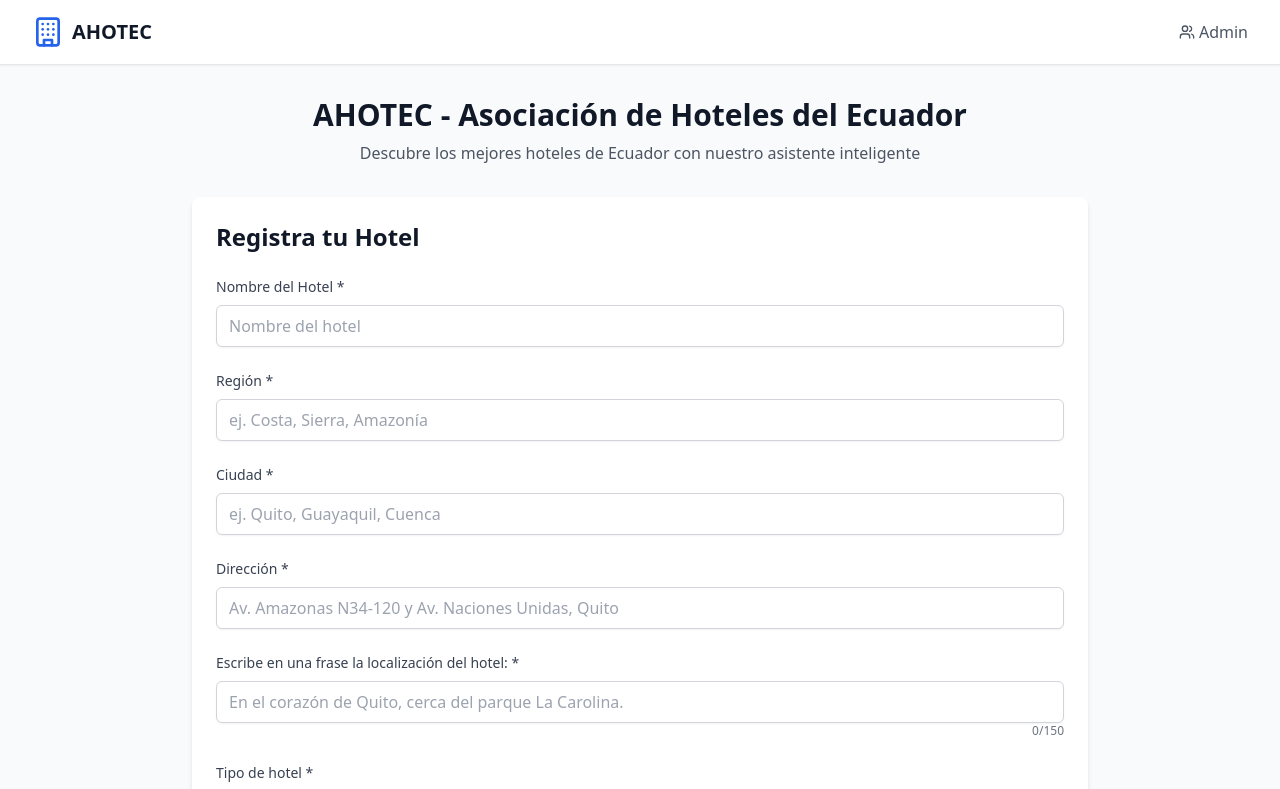
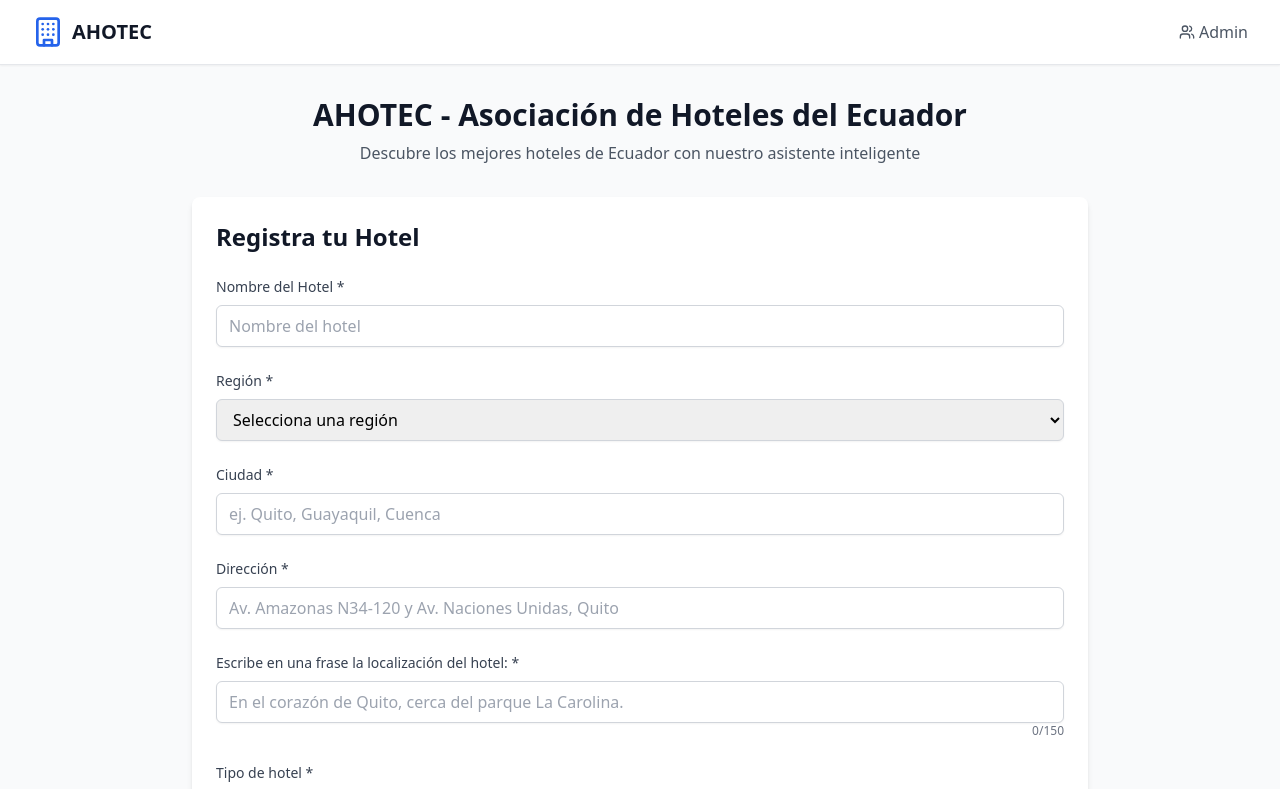
Before and after one commit to Mau567/AHOTEC_chatbot, a Next.js app: page / in a window 1280 px wide. Shown: the top 789 px of the page. Built offline with nearby package versions, Linux system fonts and the light colour scheme.

Commit message:
Refactor region input in hotel registration form to use a dropdown selection, enhancing user experience with predefined options and improved validation.

```diff
--- a/app/page.tsx
+++ b/app/page.tsx
@@ -355,16 +355,20 @@ export default function Home() {
                 <label htmlFor="region" className="block text-sm font-medium text-gray-700 mb-2">
                   Región *
                 </label>
-                <input
-                  type="text"
+                <select
                   id="region"
                   name="region"
                   value={formData.region}
-                  onChange={handleFormChange}
+                  onChange={handleSelectChange}
                   required
                   className="w-full px-3 py-2 border border-gray-300 rounded-md shadow-sm focus:outline-none focus:ring-2 focus:ring-blue-500 focus:border-blue-500"
-                  placeholder="ej. Costa, Sierra, Amazonía"
-                />
+                >
+                  <option value="">Selecciona una región</option>
+                  <option value="Costa">Costa</option>
+                  <option value="Sierra">Sierra</option>
+                  <option value="Amazonía">Amazonía</option>
+                  <option value="Galápagos">Galápagos</option>
+                </select>
               </div>
 
               {/* Ciudad */}
```
